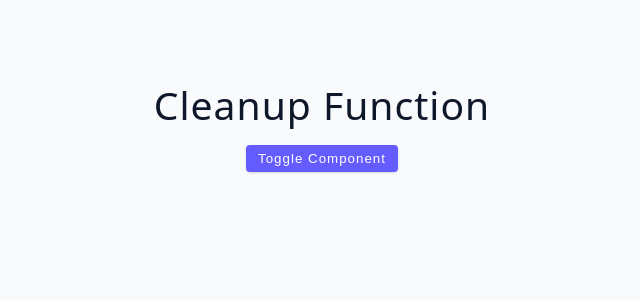
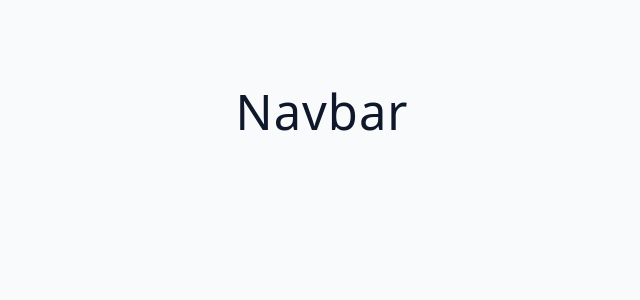
Before and after one commit to rohancs127/React-Concepts, a React (Vite) app in the folder advanced-react/: page / in a window 1280 px wide. Shown: the top 300 px of the page, without its empty margins (318-958 px from the left). Built offline with nearby package versions, Linux system fonts and the light colour scheme.

Commit message:
created folder for navbar component

```diff
--- a/advanced-react/src/App.jsx
+++ b/advanced-react/src/App.jsx
@@ -17,13 +17,15 @@
 // import ToggleChallenge from "./tutorial/03-conditional-rendering/starter/06-toggle-challenge";
 // import UserChallenge from "./tutorial/03-conditional-rendering/starter/07-user-challenge";
 
-import CleanupFunction from "./tutorial/02-useEffect/starter/05-cleanup-function";
+// import CleanupFunction from "./tutorial/02-useEffect/starter/05-cleanup-function";
+
+import Navbar from "./tutorial/04-project-structure/starter/Navbar/Navbar";
 
 function App() {
   return (
     <div className='container'>
       {/* <UseStateBasics/> */}
-      <CleanupFunction/>
+      <Navbar/>
     </div>
   );
 }
--- /dev/null
+++ b/advanced-react/src/tutorial/04-project-structure/starter/Navbar/Navbar.jsx
@@ -0,0 +1,7 @@
+const Navbar = () =>{
+    return <section>
+        <h1>Navbar</h1>
+    </section>
+}
+
+export default Navbar;
```
Also changed, not shown: advanced-react/src/tutorial/04-project-structure/starter/Navbar/Navbar.css (added).
